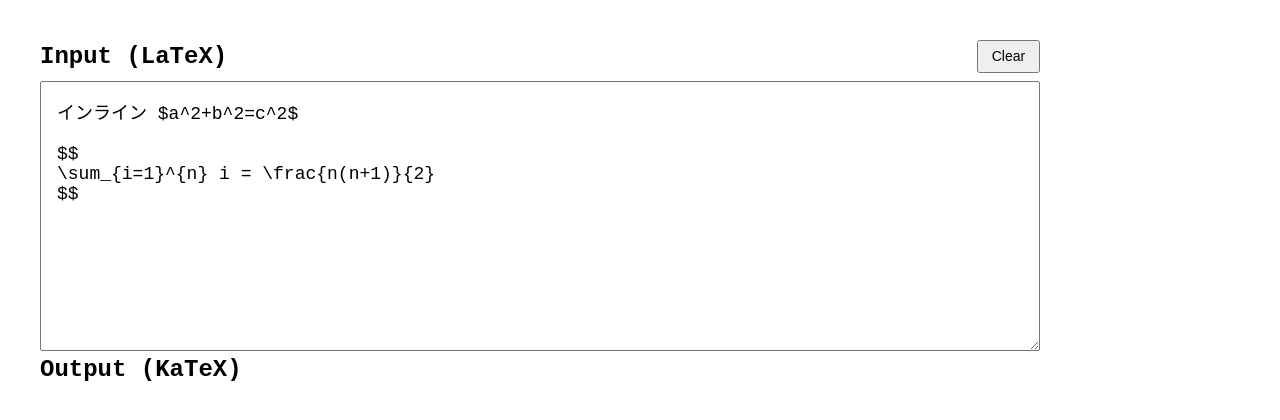
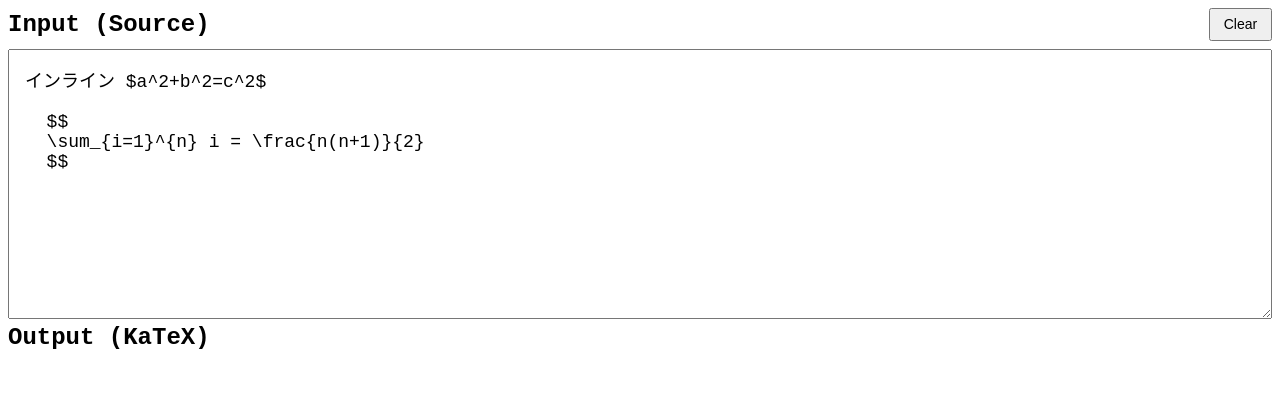
Before and after one commit to zoldof/algo-notes-ci, a Jekyll site: the page docs/katex-test.html, which Jekyll copies as it is, in a window 1280 px wide. Shown: the top 420 px of the page. Built offline with Jekyll 4.4.1, drawn with Linux system fonts in a browser that asks for light colours.

Commit message:
Update katex-test.html

```diff
--- a/docs/katex-test.html
+++ b/docs/katex-test.html
@@ -46,30 +46,27 @@
   </style>
 </head>
 <body>
-  <div id="container">
+  <div class="header">
+  <h2>Input (Source)</h2>
+  <button id="clear">Clear</button>
+</div>
 
-    <div class="header">
-      <h2>Input (LaTeX)</h2>
-      <button id="clear">Clear</button>
-    </div>
+<textarea id="input"></textarea>
 
-    <textarea id="input">
-インライン $a^2+b^2=c^2$
-
-$$
-\sum_{i=1}^{n} i = \frac{n(n+1)}{2}
-$$
-    </textarea>
-
-    <h2>Output (KaTeX)</h2>
-    <div id="output"></div>
-
-  </div>
+<h2>Output (KaTeX)</h2>
+  <div id="output"></div>
 
   <script>
     const input = document.getElementById("input");
     const output = document.getElementById("output");
     const clearBtn = document.getElementById("clear");
+
+    const initialText =
+  `インライン $a^2+b^2=c^2$
+
+  $$
+  \\sum_{i=1}^{n} i = \\frac{n(n+1)}{2}
+  $$`;
 
     function render() {
       let text = input.value;
```
Also changed, not shown: other parts of docs/katex-test.html (+1 -2 lines).
